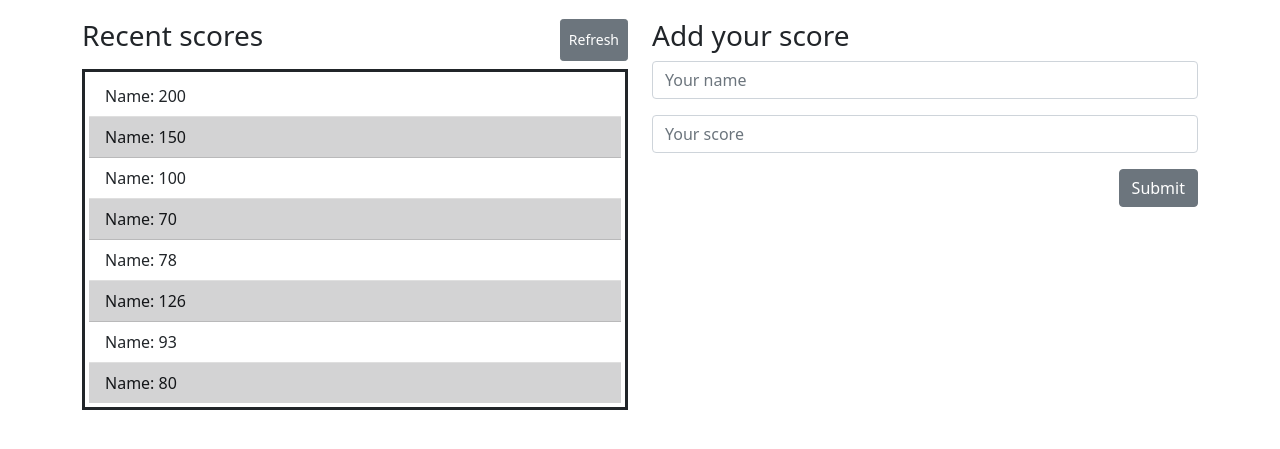
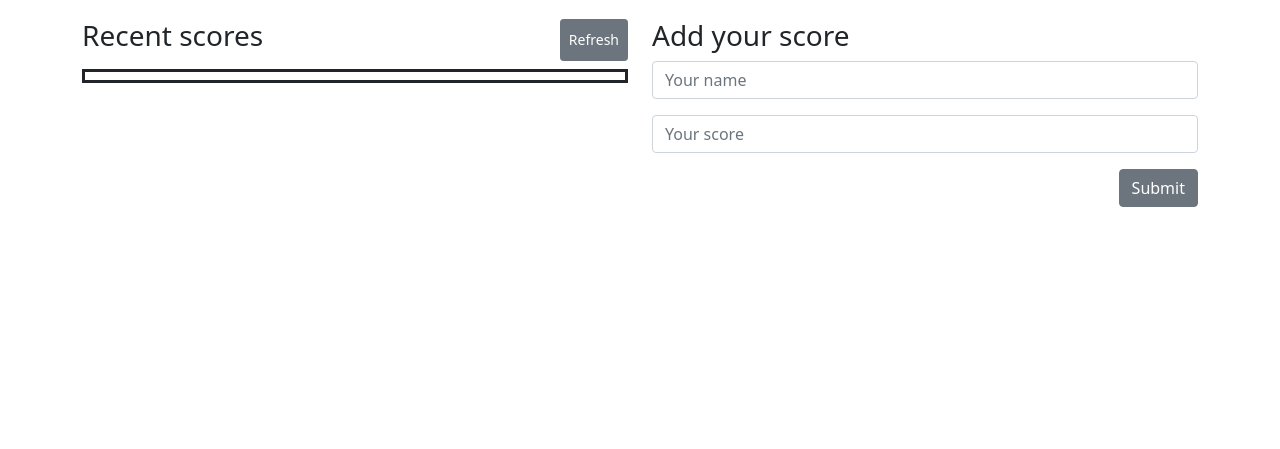
Before and after one commit to principlebrothers/Leaderboard, a website built with webpack: page src/index.html in a window 1280 px wide. Shown: the part 77-526 px from the top of the page. Built offline with nearby package versions, Linux system fonts and the light colour scheme.

Commit message:
Remove static list

```diff
--- a/src/index.html
+++ b/src/index.html
@@ -31,17 +31,10 @@
         <div class="col">
           <div class="d-flex justify-content-between w-3">
             <h3 class="sub">Recent scores</h3>
-            <button type="button" class="btn btn-secondary btn-sm">Refresh</button>
+            <button type="button" class="refresh btn btn-secondary btn-sm">Refresh</button>
           </div>
           <ul class="list-group list-group-flush board-container border border-dark border-3 p-1 mt-2">
-            <li class="list-group-item">Name: 200</li>
-            <li class="list-group-item list-group-item-dark">Name: 150</li>
-            <li class="list-group-item">Name: 100</li>
-            <li class="list-group-item list-group-item-dark">Name: 70</li>
-            <li class="list-group-item">Name: 78</li>
-            <li class="list-group-item list-group-item-dark">Name: 126</li>
-            <li class="list-group-item">Name: 93</li>
-            <li class="list-group-item list-group-item-dark">Name: 80</li>
+
           </ul>
         </div>
         <div class="col-md">
```
